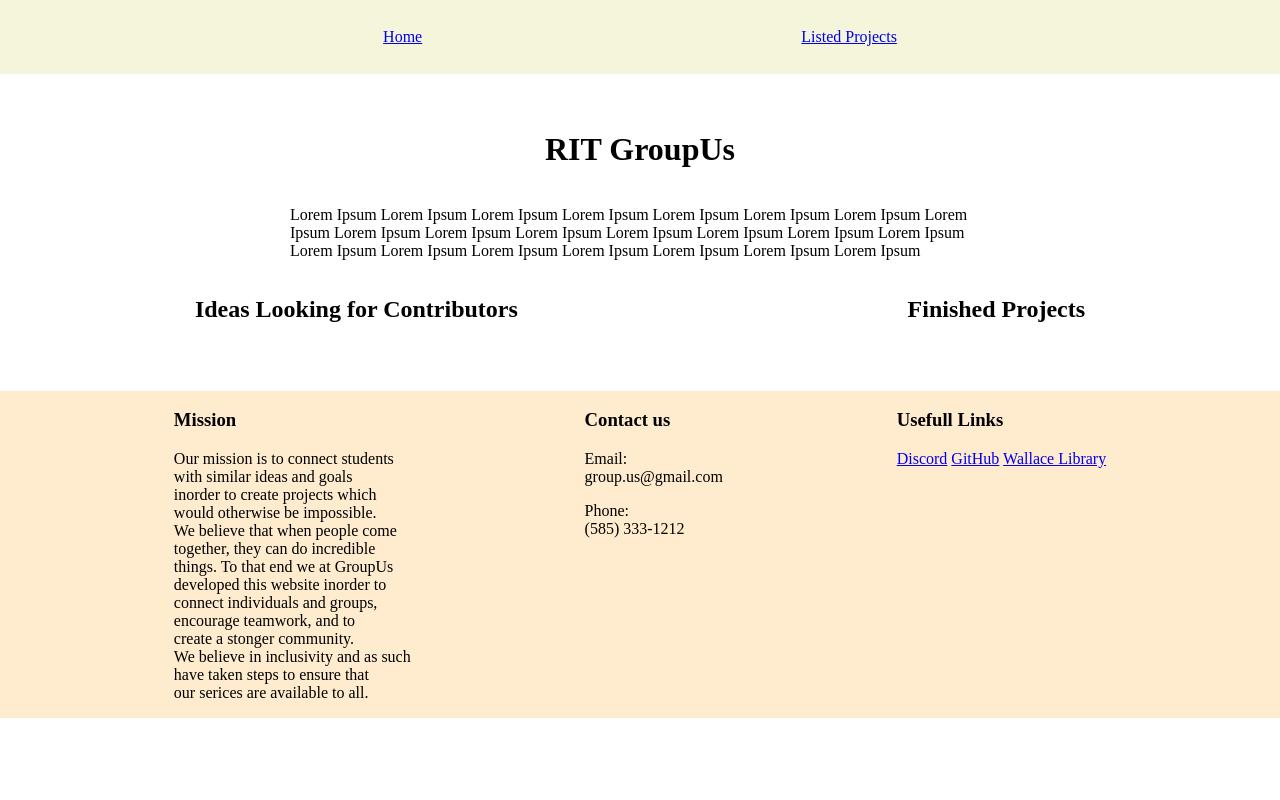
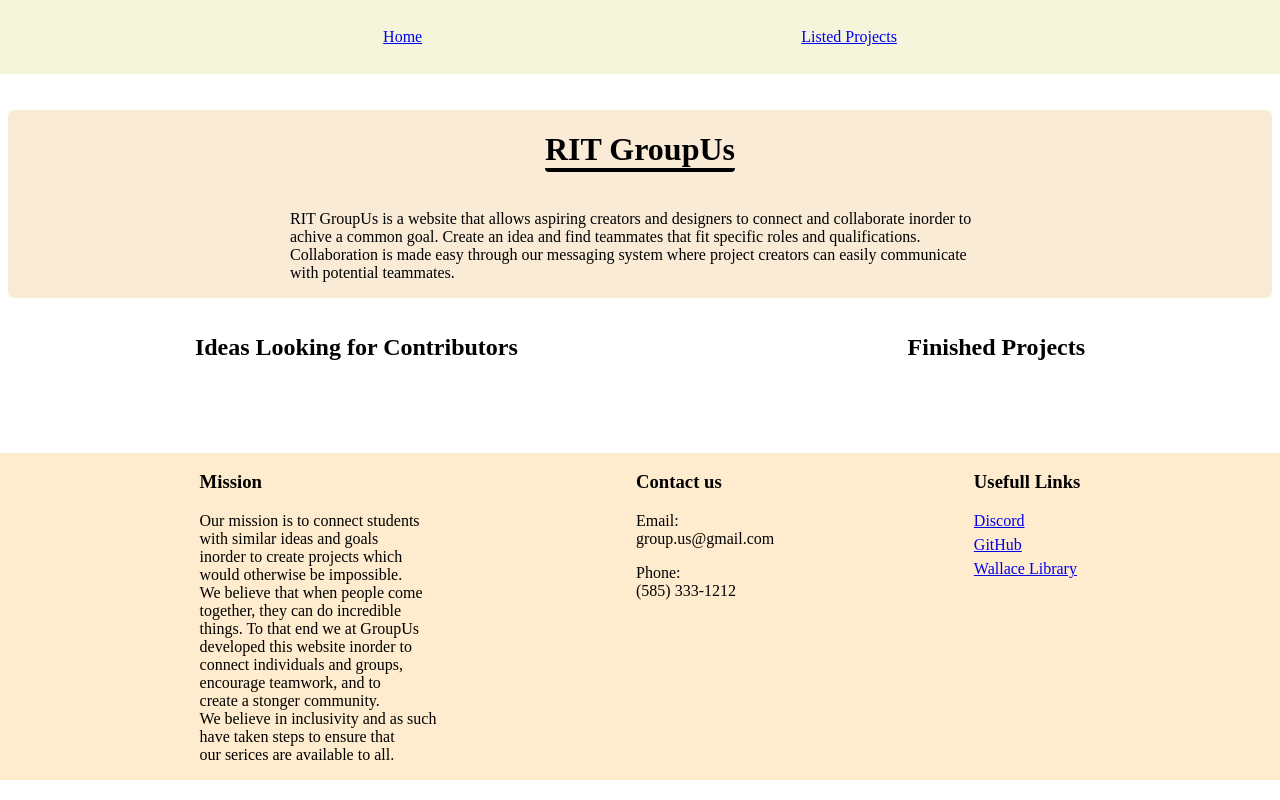
Before and after one commit to Zwork101/hackcoms, a Flask app: page / in a window 1280 px wide. Run offline with Flask 3, Linux system fonts and the light colour scheme.

Commit message:
CSS Commit

```diff
--- a/static/styles.css
+++ b/static/styles.css
@@ -2,6 +2,8 @@
     color:black;
     --footercolor:blanchedalmond;
     --navcolor:beige;
+    --articlecolor:tan;
+    --headercolor:antiquewhite;
 }
 
 .cap-width {
@@ -23,7 +25,7 @@
     border: black 2px solid;
     border-radius: 2px;
     padding: 5px;
-    background: var(--navcolor);
+    background: var(--articlecolor);
 }
 
 .listed {
@@ -32,6 +34,8 @@
 
 header {
     align-items: center;
+    background-color: var(--headercolor);
+    border-radius: 6px;
 }
 
 body{
@@ -42,6 +46,9 @@ h1{
     display: flex;
     justify-content: left;
 }
+#ideaCreation{
+    justify-content: center;
+}
 #NavBar{
     display: flex;
     justify-content: space-evenly;
@@ -49,16 +56,9 @@ h1{
     margin-bottom: 36px;
     background-color: var(--navcolor);
 }
-#NavBar div{
-    padding: 12px 12px 0px 12px;
-}
-#NavBar img{
-    width: 40px;
-    height: 40px;
-    border-radius: 21px;
-}
 #NavBar a{
     padding: 12px;
+    border-radius: 6px;
 }
 #NavBar :hover{
     background-color: black;
@@ -100,8 +100,12 @@ form{
 .col {
     display: flex;
     flex-flow: column;
+    margin: 8px;
 }
-
+.col h1{
+    border-bottom: 4px solid black;
+    border-radius: 4px;
+}
 form div{
     padding: 6px 0px 6px;
 }
@@ -114,6 +118,9 @@ form .checkBox div{
     justify-content: center;
     color: red;
 }
+#chatList{
+    margin: 36px;
+}
 footer{
     display: flex;
     flex-wrap: wrap;
@@ -121,3 +128,10 @@ footer{
     margin-top: 48px;
     justify-content: space-evenly;
 }
+#footerLinks{
+    display: flex;
+    flex-direction: column;
+}
+#footerLinks a{
+    padding: 0px 0px 6px;
+}
--- a/templates/base.html
+++ b/templates/base.html
@@ -38,11 +38,11 @@
             <p>Email:<br>group.us@gmail.com</p>
             <p>Phone:<br>(585) 333-1212</p>
         </section>
-        <section>
+        <section id="footerLinks">
             <h3>Usefull Links</h3>
             <a href="https://discord.com">Discord</a>
             <a href="https://github.com/">GitHub</a>
             <a href="https://www.rit.edu/library/">Wallace Library</a>
-
+        </section>
     </footer>
 </html>
--- a/templates/ideas/make.html
+++ b/templates/ideas/make.html
@@ -1,7 +1,7 @@
 {% extends "base.html" %}
 {% block title %}Make Idea{% endblock %}
 {% block content %}
-        <h1>New Idea:</h1>
+        <h1 id="ideaCreation">New Idea:</h1>
         <section>
         </section>
         <form method="POST" action="/idea">
--- a/templates/index.html
+++ b/templates/index.html
@@ -3,7 +3,7 @@
 {% block content %}
 <header class="col">
 	<h1>RIT GroupUs</h1>
-	<p class="cap-width">Lorem Ipsum Lorem Ipsum Lorem Ipsum Lorem Ipsum Lorem Ipsum Lorem Ipsum Lorem Ipsum Lorem Ipsum Lorem Ipsum Lorem Ipsum Lorem Ipsum Lorem Ipsum Lorem Ipsum Lorem Ipsum Lorem Ipsum Lorem Ipsum Lorem Ipsum Lorem Ipsum Lorem Ipsum Lorem Ipsum Lorem Ipsum Lorem Ipsum </p>
+	<p class="cap-width">RIT GroupUs is a website that allows aspiring creators and designers to connect and collaborate inorder to achive a common goal. Create an idea and find teammates that fit specific roles and qualifications. Collaboration is made easy through our messaging system where project creators can easily communicate with potential teammates.</p>
 </header>
 <main class="row">
 	<section class="col">
--- a/templates/messages/chat.html
+++ b/templates/messages/chat.html
@@ -9,6 +9,7 @@
 	    width: 500px;
 	    background: black;
 	    color: white;
+		border-radius: 4px;
 	}
 	.msg {
 		display: flex;
@@ -43,7 +44,7 @@
 </div>
 <form id="send_invite" class="form" method="POST" action="{{ url_for('messages.make_invite') }}">
 	{{ form.csrf_token }}
-	{{ form.idea.label }} {{ form.idea() }}
+	<div class="checkBox">{{ form.idea.label }} {{ form.idea() }}</div>
 	{{ form.target() }}
 	{{ form.room() }}
 	<input type="submit" value="Send Invite">
--- a/templates/messages/list.html
+++ b/templates/messages/list.html
@@ -1,7 +1,7 @@
 {% extends "base.html" %}
 {% block title %}Messages{% endblock %}
 {% block content %}
-        <section>
+        <section id="chatList">
             <h1>Messages:</h1>
             {% for room in rooms %}
             <a href="{{ url_for('messages.message_room', room_id=room[1]) }}">
```
